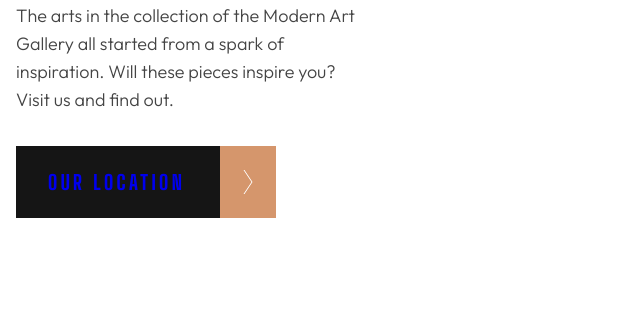
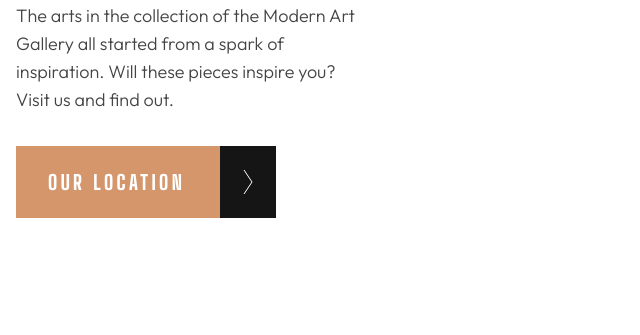
Before and after one commit to tchkoidze/art-gallery, a plain HTML site: page index.html in a window 1280 px wide. In both pictures the pointer is over the element "OUR LOCATION". Shown: the part 412-747 px from the top of the page, without its empty margins (0-640 px from the left). Drawn offline with Linux system fonts and the light colour scheme.

Commit message:
add hover and activ to the location button

```diff
--- a/styles/style.css
+++ b/styles/style.css
@@ -50,6 +50,7 @@ main {
 .location-btn {
   display: flex;
   text-decoration: none;
+  color: #ffffff;
 }
 
 .location-btn span {
@@ -68,6 +69,14 @@ main {
   padding: 24px 23px;
 }
 
+.location-btn:hover span,
+.location-btn:active span {
+  background: #d5966c;
+}
+.location-btn:hover img,
+.location-btn:active img {
+  background-color: #151515;
+}
 /* second section*/
 .gallery-section {
   display: flex;
```
